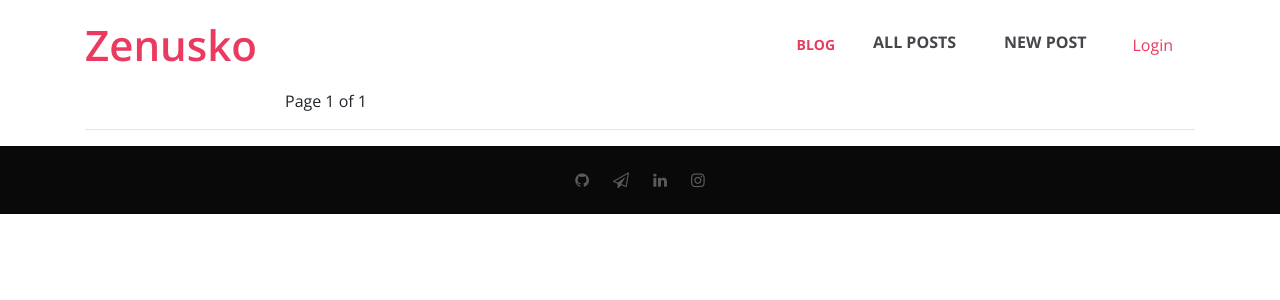
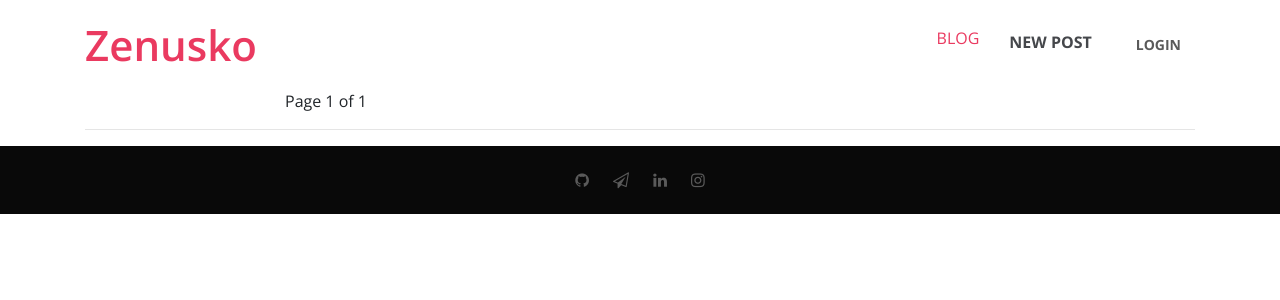
Before and after one commit to sompodsign/zenusko_blog, a Django app: page / in a window 1280 px wide. Shown: the top 300 px of the page. Run offline with Django 3.2, Linux system fonts and the light colour scheme; data that the repository does not hold is empty; some libraries are stand-ins or nearby versions.

Commit message:
fixed some style issues

```diff
--- a/templates/base.html
+++ b/templates/base.html
@@ -31,18 +31,12 @@
 
             <div class="collapse navbar-collapse" id="navbarSupportedContent">
               <ul class="navbar-nav ml-auto">
-                <li class="nav-item {% if request.path == '/' %}active{% endif %}">
-                  <a class="nav-link" href="{% url 'blog:post_list' %}">Blog<span class="sr-only">(current)</span></a>
+                <li>
+                  <a class="nav-item" href="{% url 'blog:post_list' %}">BLOG</a>
                 </li>
-              <li>
-                      <a class="dropdown-item" href="{% url 'blog:post_list' %}">ALL POSTS</a>
-                    </li>
-                    <li>
+                <li class="nav-item">
                   <a class="dropdown-item" href="{% url 'blog:post_article' %}">NEW POST</a>
                 </li>
-
-
-                  </ul>
 
                 {% if not request.user.is_authenticated %}
                 <li class="nav-item">
@@ -50,7 +44,8 @@
                 </li>
                 {% else %}
                 <li class="nav-item dropdown">
-                  <a class="nav-link dropdown-toggle" href="#" data-toggle="dropdown">Hi, {{ request.user.first_name }}</a>
+                  <a class="nav-link dropdown-toggle" href="#" data-toggle="dropdown">Hi,
+                    {{ request.user.first_name }}</a>
                   <ul class="dropdown-menu">
                     <li class="nav-item">
                       <a class="nav-link" href="{% url 'account:account' %}">My account</a>
@@ -59,19 +54,13 @@
                       <a class="nav-link" href="{% url 'account:logout' %}">Logout</a>
                     </li>
                   </ul>
-                </li>
-                </li>
                 {% endif %}
-
-
-
-
             </div>
           </nav>
         </div>
       </div>
+    </header>
   </div>
-  </header>
 
   <div class="container">
     {% block content %}
@@ -86,14 +75,10 @@
       <div class="container">
         <div class="footers14-bottom text-center">
           <div class="social">
-            <a href="#" class="github"><span class="fa fa-github"
-                aria-hidden="true"></span></a>
-            <a href="mailto:sompod123@gmail.com" class="email"><span class="fa fa-send-o"
-                aria-hidden="true"></span></a>
-            <a href="#" class="twitter"><span class="fa fa-linkedin"
-                aria-hidden="true"></span></a>
-            <a href="#" class="instagram"><span class="fa fa-instagram"
-                aria-hidden="true"></span></a>
+            <a href="#" class="github"><span class="fa fa-github" aria-hidden="true"></span></a>
+            <a href="mailto:sompod123@gmail.com" class="email"><span class="fa fa-send-o" aria-hidden="true"></span></a>
+            <a href="#" class="twitter"><span class="fa fa-linkedin" aria-hidden="true"></span></a>
+            <a href="#" class="instagram"><span class="fa fa-instagram" aria-hidden="true"></span></a>
           </div>
 
         </div>
```
Also changed, not shown: zenusko_blog/settings.py (+12 -0 lines). Lines whose indentation alone changed are shown as unchanged.
